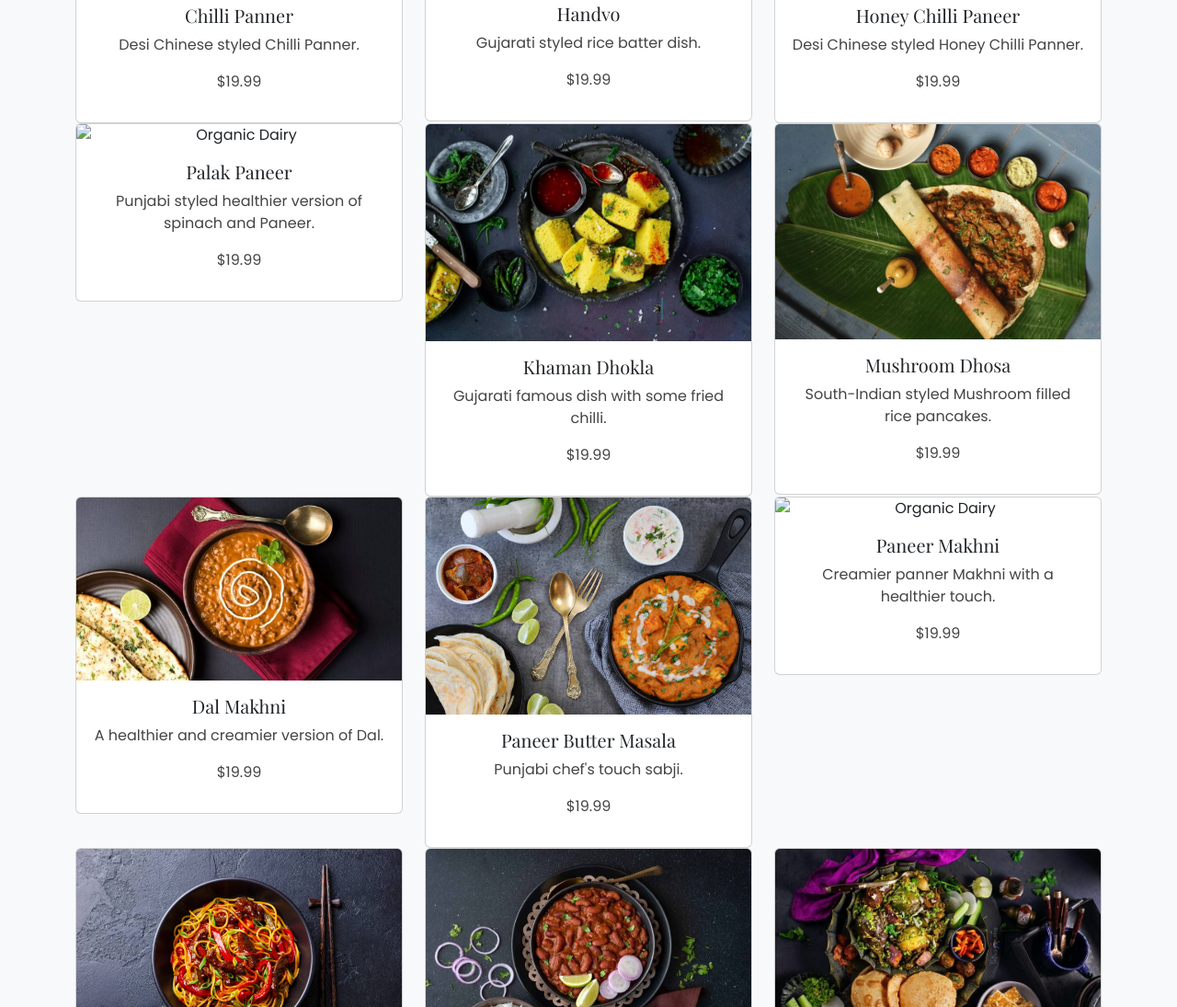
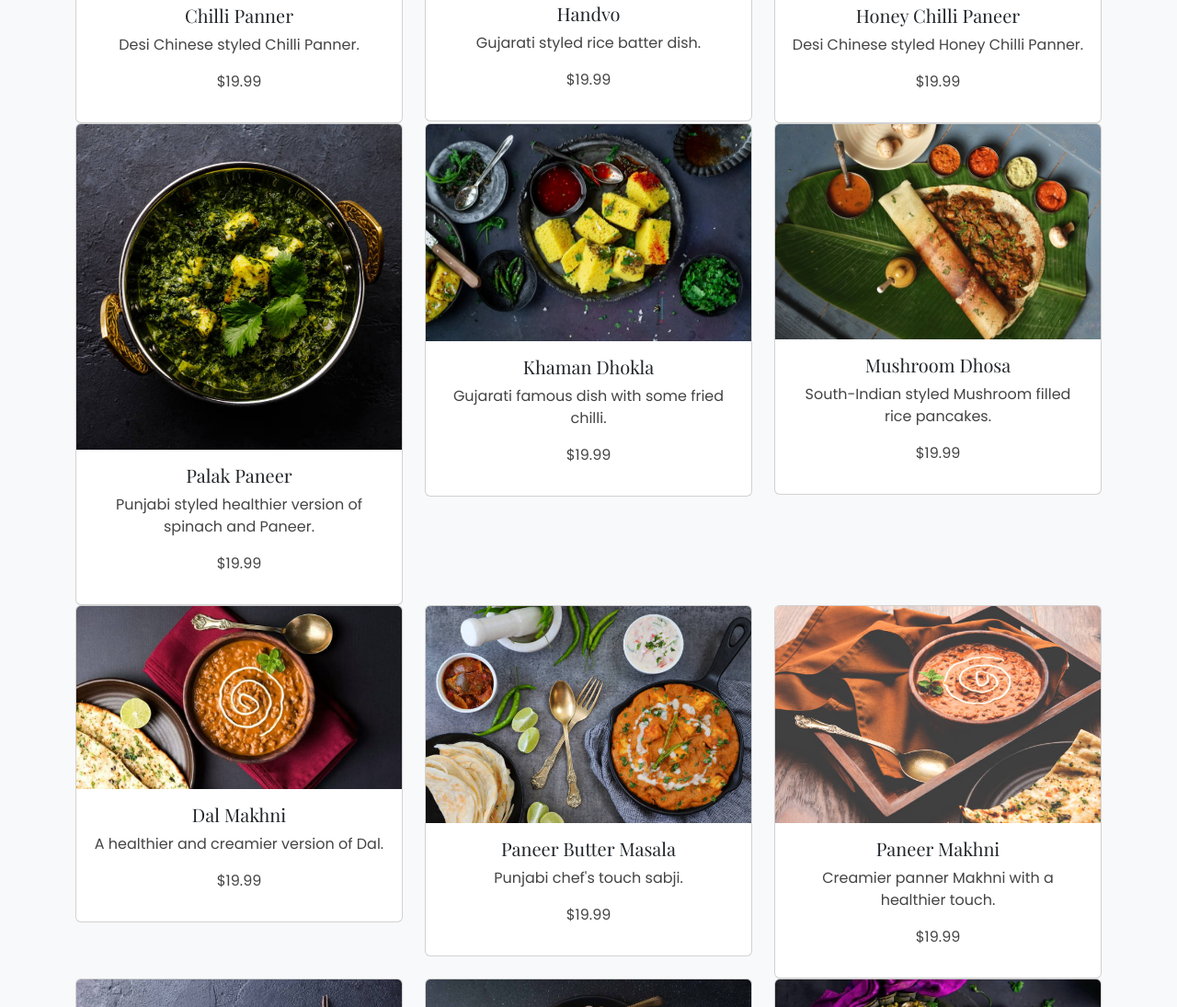
Before and after one commit to Creativ-e786/Organic-hut-, a plain HTML site: page index.html in a window 1280 px wide. Shown: the part 5189-6284 px from the top of the page at 92% size. Drawn offline with nearby package versions, Linux system fonts and the light colour scheme.

Commit message:
Update index.html

```diff
--- a/index.html
+++ b/index.html
@@ -527,7 +527,7 @@ Convenience and Quality: Enjoy the convenience of online ordering and home deliv
                 </div>
                 <div class="col-md-4">
                     <div class="card">
-                        <img src="palak panner.jpg" class="card-img-top" alt="Organic Dairy">
+                        <img src="palak paneer.jpg" class="card-img-top" alt="Organic Dairy">
                         <div class="card-body">
                             <h5 class="card-title">Palak Paneer</h5>
                             <p class="card-text">Punjabi styled healthier version of spinach and Paneer.</p>
@@ -577,7 +577,7 @@ Convenience and Quality: Enjoy the convenience of online ordering and home deliv
                 </div>
                 <div class="col-md-4">
                     <div class="card">
-                        <img src="paneer makhni.jpg" class="card-img-top" alt="Organic Dairy">
+                        <img src="paneer makhani.jpg" class="card-img-top" alt="Organic Dairy">
                         <div class="card-body">
                             <h5 class="card-title">Paneer Makhni</h5>
                             <p class="card-text">Creamier panner Makhni with a healthier touch.</p>
```
